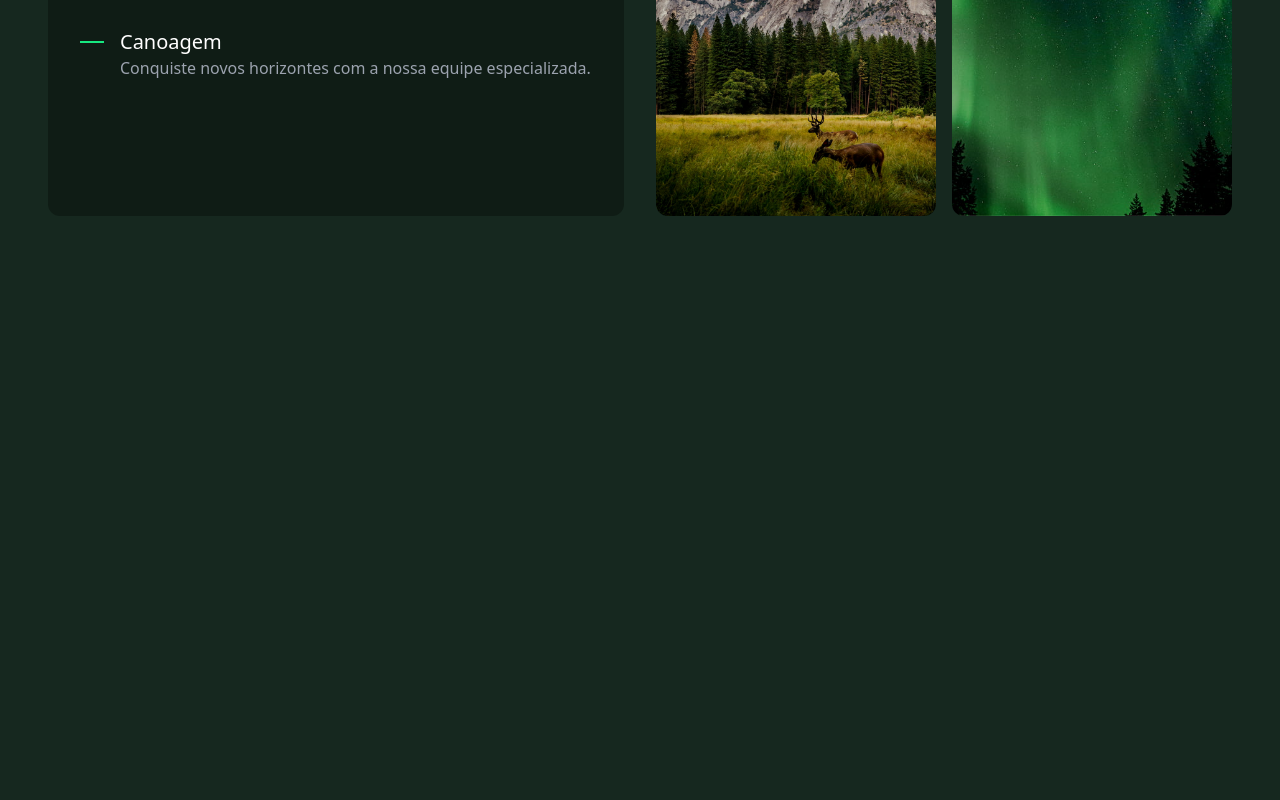
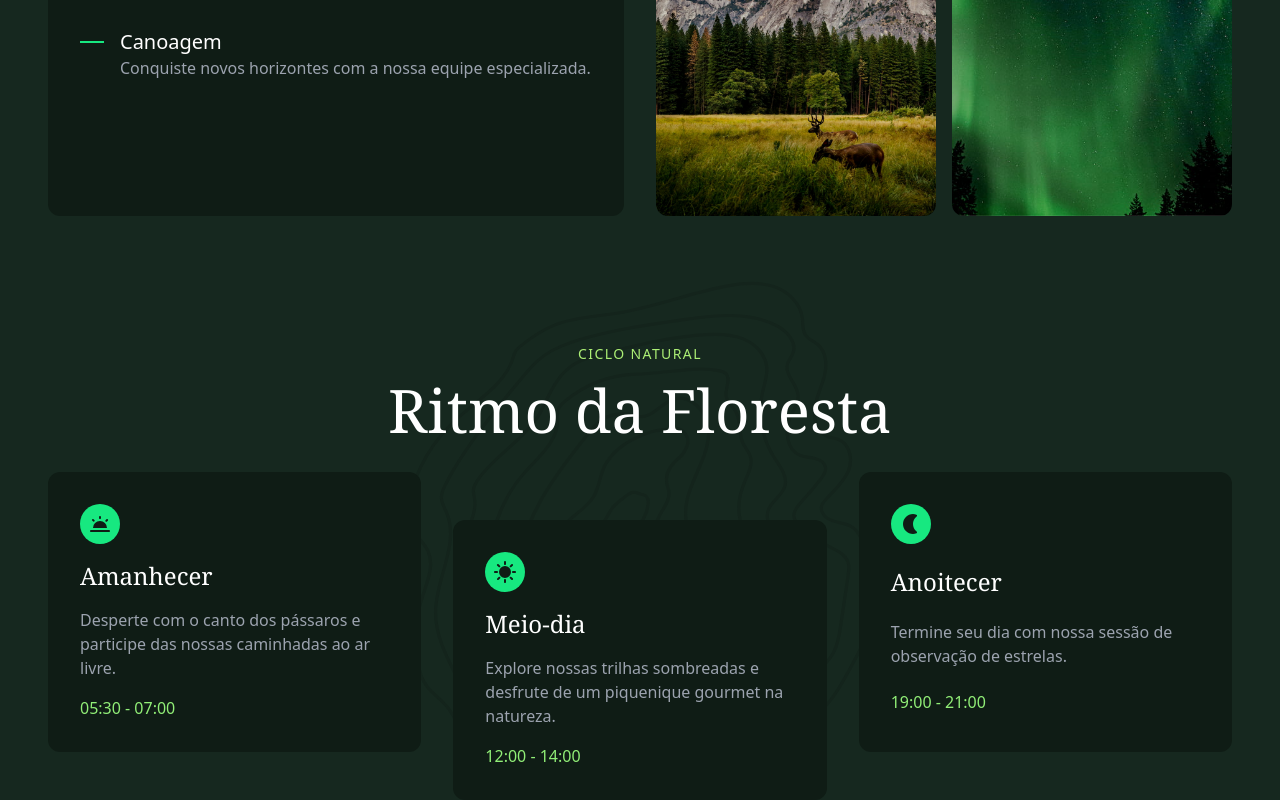
Before and after one commit to andrearnoni/Forest-page, a React (Vite) app: page / in a window 1280 px wide. Shown: the part 2642-3442 px from the top of the page. Before the commit the page ends 3242 px from the top, so only its background shows below. Built offline with nearby package versions, Linux system fonts and the light colour scheme.

Commit message:
added cycle section

```diff
--- /dev/null
+++ b/src/components/CycleSection.jsx
@@ -0,0 +1,53 @@
+import React from "react";
+import amanhecer from "../img/manha.svg";
+import meioDia from "../img/dia.svg";
+import anoitecer from "../img/noite.svg";
+
+function CycleSection() {
+  return (
+    <section className="container bg-[url('./img/padrao.svg')] bg-contain bg-center bg-no-repeat mb-12 sm:mb-16 sm:py-16">
+      <p className="uppercase mb-4 text-verde-200 text-center tracking-widest text-sm">
+        Ciclo Natural
+      </p>
+      <h2 className="mb-8 mx-auto text-balance text-center max-w-screen-md text-white text-4xl sm:text-6xl font-serif">
+        Ritmo da Floresta
+      </h2>
+      <div className="flex flex-col sm:flex-row gap-4 sm:gap-8">
+        <div className="grid gap-4 flex-1 bg-verde-900 p-6 sm:p-8 rounded-xl sm:hover:-translate-y-2 transition-transform">
+          <div className="bg-verde-400 size-10 flex items-center justify-center rounded-full">
+            <img src={amanhecer} alt="" />
+          </div>
+          <h3 className="font-serif text-white text-2xl">Amanhecer</h3>
+          <p className="text-gray-400">
+            Desperte com o canto dos pássaros e participe das nossas caminhadas
+            ao ar livre.
+          </p>
+          <span className="text-verde-300">05:30 - 07:00</span>
+        </div>
+        <div className="grid gap-4 flex-1 bg-verde-900 p-6 sm:p-8 rounded-xl sm:translate-y-12 sm:hover:translate-y-10 transition-transform">
+          <div className="bg-verde-400 size-10 flex items-center justify-center rounded-full">
+            <img src={meioDia} alt="" />
+          </div>
+          <h3 className="font-serif text-white text-2xl">Meio-dia</h3>
+          <p className="text-gray-400">
+            Explore nossas trilhas sombreadas e desfrute de um piquenique
+            gourmet na natureza.
+          </p>
+          <span className="text-verde-300">12:00 - 14:00</span>
+        </div>
+        <div className="grid gap-4 flex-1 bg-verde-900 p-6 sm:p-8 rounded-xl sm:hover:-translate-y-2 transition-transform">
+          <div className="bg-verde-400 size-10 flex items-center justify-center rounded-full">
+            <img src={anoitecer} alt="" />
+          </div>
+          <h3 className="font-serif text-white text-2xl">Anoitecer</h3>
+          <p className="text-gray-400">
+            Termine seu dia com nossa sessão de observação de estrelas.
+          </p>
+          <span className="text-verde-300">19:00 - 21:00</span>
+        </div>
+      </div>
+    </section>
+  );
+}
+
+export default CycleSection;
--- a/src/pages/Home.jsx
+++ b/src/pages/Home.jsx
@@ -5,6 +5,7 @@ import Hero from "../components/Hero";
 import AccommodationSection from "../components/AccommodationSection";
 import EventsSection from "../components/EventsSection";
 import ExperiencesSection from "../components/ExperiencesSection";
+import CycleSection from "../components/CycleSection";
 
 function Home() {
   return (
@@ -15,6 +16,7 @@ function Home() {
       <AccommodationSection />
       <EventsSection />
       <ExperiencesSection />
+      <CycleSection />
     </div>
   );
 }
```
